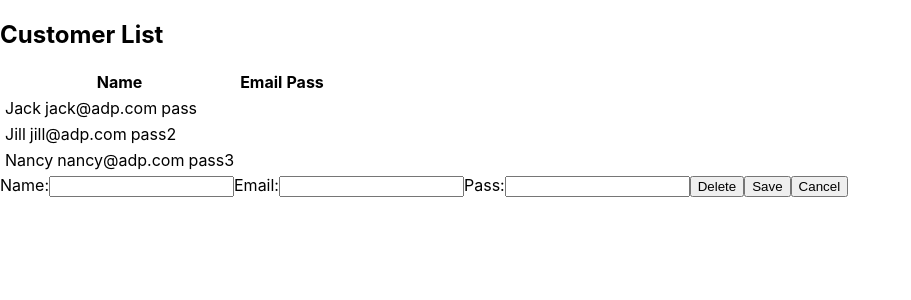
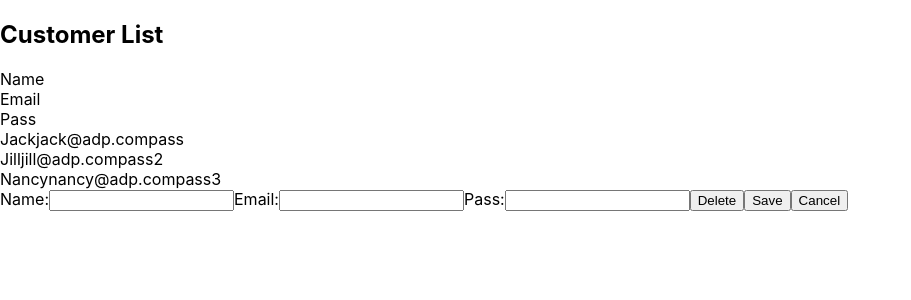
Before and after one commit to akshitha-singathi-0/Customer-Management-app, a React (Create React App) app: page / in a window 1280 px wide. Shown: the top 300 px of the page, without its empty margins (0-911 px from the left). Built offline with nearby package versions, Linux system fonts and the light colour scheme.

Commit message:
tables are weird, added click function linking

```diff
--- a/src/App.jsx
+++ b/src/App.jsx
@@ -5,20 +5,30 @@ import CustomerList from "./assets/components/CustomerList";
 import customer_data from "./assets/data/customers.json";
 
 function App() {
+
+  function onDeleteClick(e){
+    e.preventDefault();
+    console.log("in onDeleteClick()");
+  }
+  function onSaveClick(e){
+    e.preventDefault();
+    console.log("in onSaveClick()");
+  }
+  function onCancelClick(e){
+    e.preventDefault();
+    console.log("in onCancelClick()");
+  }
+
   return (
     <div>
       <h2>Customer List</h2>
       <div>
-        <table>
-          <tr>
-            <th>Name</th>
-            <th>Email</th>
-            <th>Pass</th>
-          </tr>
-          <tr>
-            <CustomerList data={customer_data}></CustomerList>
-          </tr>
-        </table>
+          <div>Name</div>
+          <div>Email</div>
+          <div>Pass</div>
+
+          <CustomerList data={customer_data}></CustomerList>
+
       </div>
 
       <div>
@@ -29,9 +39,9 @@ function App() {
           <input></input>
           <label>Pass:</label>
           <input></input>
-          <button>Delete</button>
-          <button>Save</button>
-          <button>Cancel</button>
+          <button onClick={onDeleteClick}>Delete</button>
+          <button onClick={onSaveClick}>Save</button>
+          <button onClick={onCancelClick}>Cancel</button>
         </form>
       </div>
     </div>
--- a/src/assets/components/Customer.jsx
+++ b/src/assets/components/Customer.jsx
@@ -1,11 +1,15 @@
 import React from 'react';
 
 const Customer = (props) => {
+    function onhandleListClick(e){
+        e.preventDefault();
+        console.log("in onhandleListClick()")
+    }
     return (
-        <div>
-            <td>{props.data.name}</td>
-            <td>{props.data.email}</td>
-            <td>{props.data.pass}</td>
+        <div onClick={onhandleListClick} >
+            {props.data.name}
+            {props.data.email}
+            {props.data.pass}
         </div>
     );
 }
--- a/src/assets/components/CustomerList.jsx
+++ b/src/assets/components/CustomerList.jsx
@@ -2,11 +2,12 @@ import React from 'react';
 import Customer from "./Customer";
 
 const CustomerList = (props) => {
+
     return (
         <div>
         {
             props.data.map((customer) => (
-                <Customer data={customer}></Customer>
+                <Customer key={customer.id} data={customer}></Customer>
             ))
         }
         </div>
--- a/src/assets/data/customers.json
+++ b/src/assets/data/customers.json
@@ -1,15 +1,18 @@
 [
     {
+        "id": 1,
         "name": "Jack",
         "email": "jack@adp.com",
         "pass": "pass"
     },
     {
+        "id": 2,
         "name": "Jill",
         "email": "jill@adp.com",
         "pass": "pass2"
     },
     {
+        "id": 3,
         "name": "Nancy",
         "email": "nancy@adp.com",
         "pass": "pass3"
```
Also changed, not shown: src/logo.svg (deleted).
